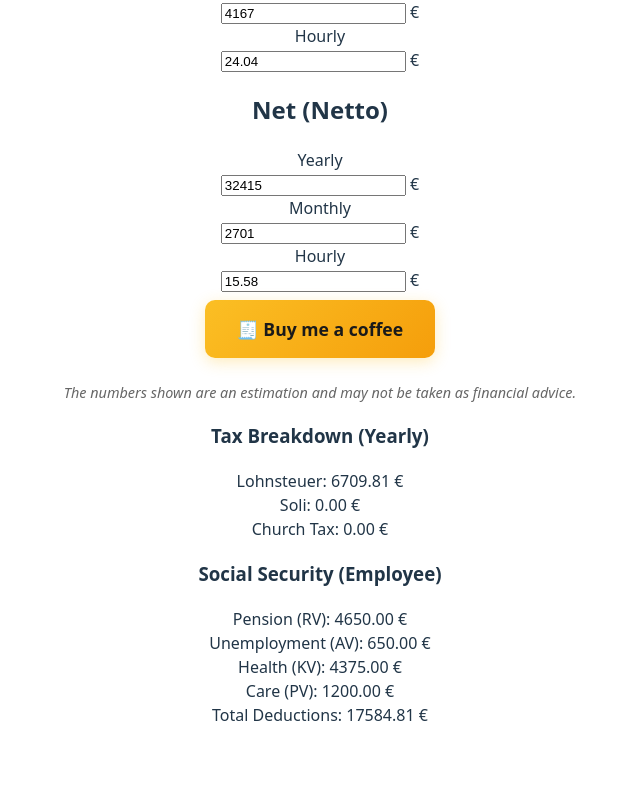
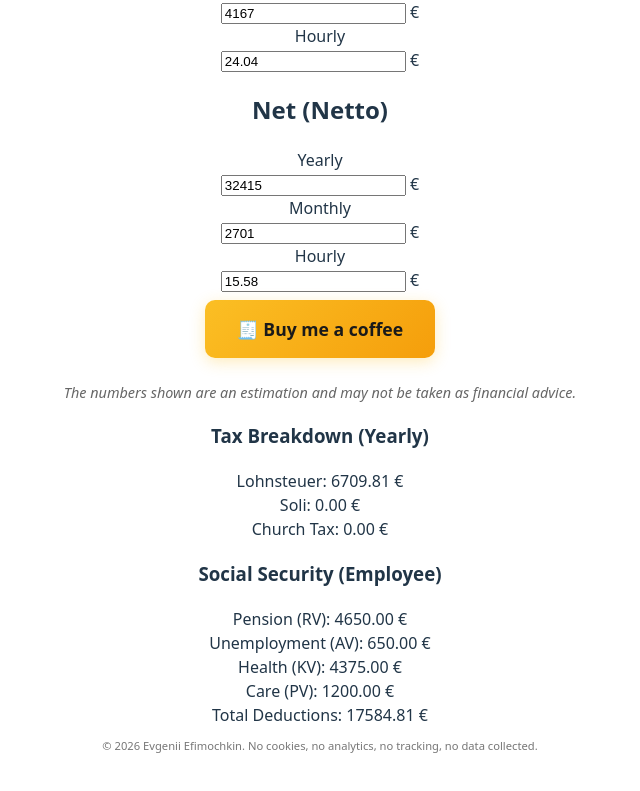
Before and after one commit to genee19/gehaltskalk, a Svelte app: page / in a window 1280 px wide. Shown: the part 329-1120 px from the top of the page, without its empty margins (320-960 px from the left). Before the commit the page ends 1088 px from the top, so only its background shows below. Built offline with nearby package versions, Linux system fonts and the light colour scheme.

Commit message:
Add copyright footer and its styling

```diff
--- a/src/App.svelte
+++ b/src/App.svelte
@@ -228,3 +228,7 @@
   </div>
 
 </main>
+
+<footer class="copyright">
+  <p>© 2026 Evgenii Efimochkin. No cookies, no analytics, no tracking, no data collected.</p>
+</footer>
--- a/src/app.css
+++ b/src/app.css
@@ -104,3 +104,10 @@ button:focus-visible {
   margin: 1rem 0;
   text-align: center;
 }
+
+.copyright {
+  text-align: center;
+  color: #777;
+  font-size: 70%;
+  padding: 0;
+}
```
